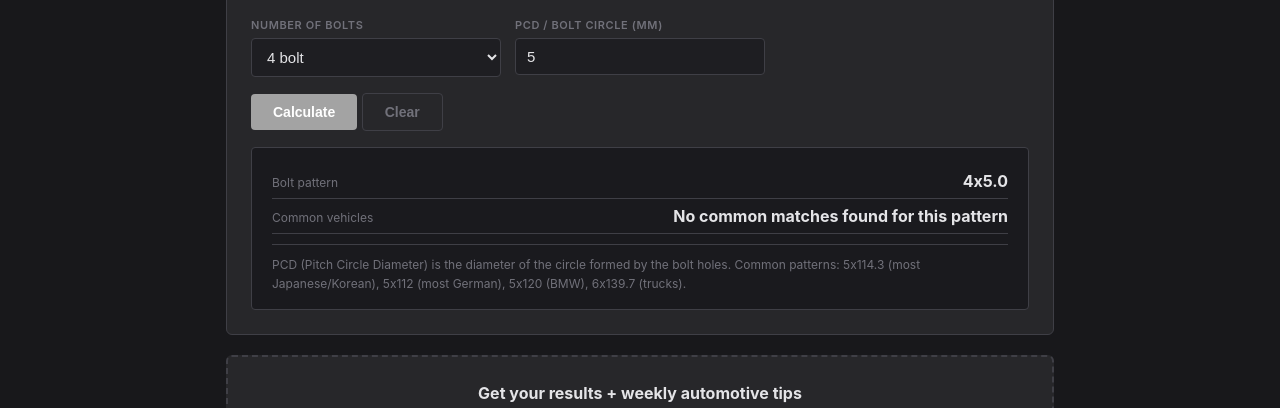
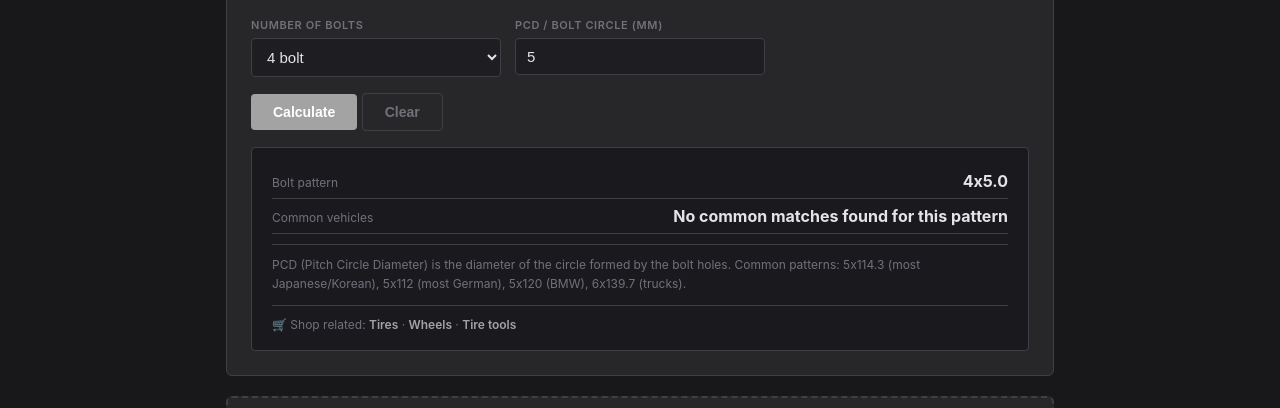
Before and after one commit to thehivemakes/hive-tire-calc, a plain HTML site: page bolt-pattern.html in a window 1280 px wide. Both pictures are taken after typing "5" into the empty fields and a click on the button "Calculate". Shown: the part 345-753 px from the top of the page. Drawn offline with Linux system fonts and the light colour scheme.

Commit message:
Add eBay affiliate shop links to calculator results

```diff
--- a/bolt-pattern.html
+++ b/bolt-pattern.html
@@ -53,6 +53,7 @@
         <span class="result-value" id="bp-common">—</span>
       </div>
       <div class="result-note">PCD (Pitch Circle Diameter) is the diameter of the circle formed by the bolt holes. Common patterns: 5x114.3 (most Japanese/Korean), 5x112 (most German), 5x120 (BMW), 6x139.7 (trucks).</div>
+      <div class="shop-links" style="margin-top:12px;padding-top:10px;border-top:1px solid var(--border);font-size:12px;color:var(--muted);">&#128722; Shop related: <a href="https://www.ebay.com/sch/i.html?_nkw=car+tires+all+season&mkcid=1&mkrid=711-53200-19255-0&campid=5339147838&toolid=10001" target="_blank" rel="noopener" style="color:var(--accent);text-decoration:none;font-weight:600;">Tires</a> &middot; <a href="https://www.ebay.com/sch/i.html?_nkw=alloy+wheels+rims&mkcid=1&mkrid=711-53200-19255-0&campid=5339147838&toolid=10001" target="_blank" rel="noopener" style="color:var(--accent);text-decoration:none;font-weight:600;">Wheels</a> &middot; <a href="https://www.ebay.com/sch/i.html?_nkw=tire+pressure+gauge&mkcid=1&mkrid=711-53200-19255-0&campid=5339147838&toolid=10001" target="_blank" rel="noopener" style="color:var(--accent);text-decoration:none;font-weight:600;">Tire tools</a></div>
     </div>
   </div>
   <div class="card email-capture">
```
Also changed, not shown: load-index.html (+1 -0 lines), offset.html (+1 -0 lines), speedometer.html (+1 -0 lines), tire-size.html (+1 -0 lines).
